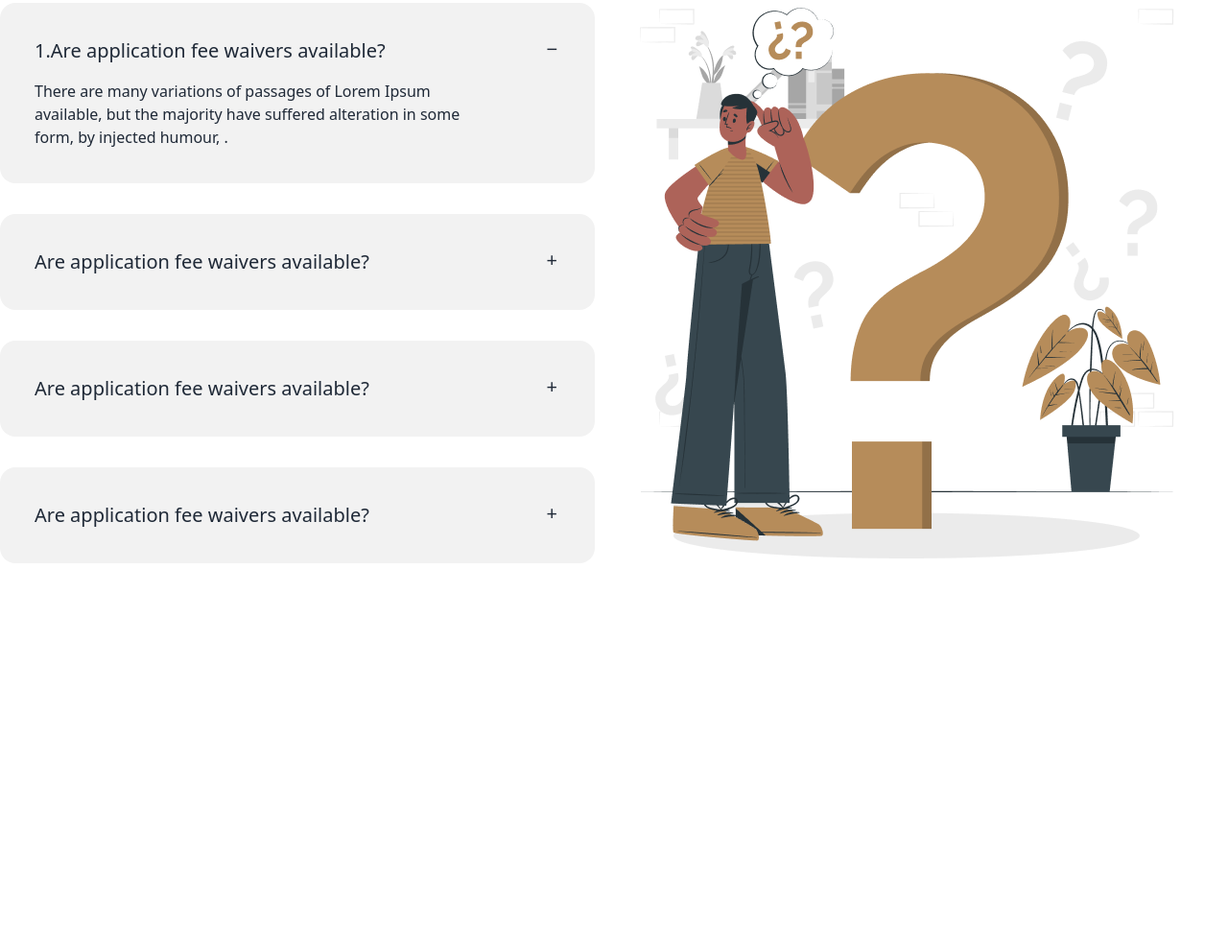
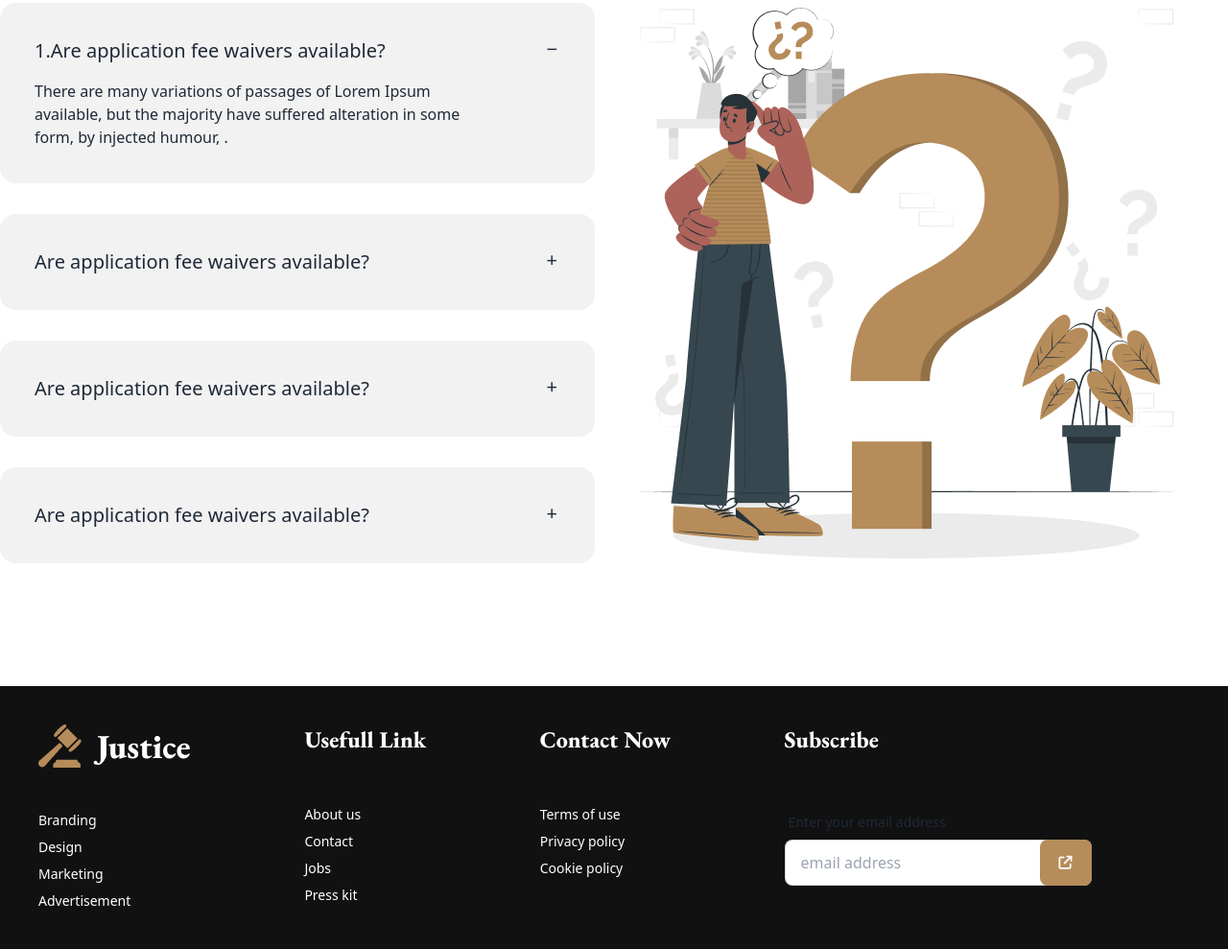
Before and after one commit to Masud-Rahman22/legal-solutions, a plain HTML site: page index.html in a window 1280 px wide. Shown: the part 3091-4080 px from the top of the page at 96% size. Before the commit the page ends 3678 px from the top, so only its background shows below. Drawn offline with nearby package versions, Linux system fonts and the light colour scheme.

Commit message:
footer section completed

```diff
--- a/index.html
+++ b/index.html
@@ -187,7 +187,8 @@
                             1.Are application fee waivers available?
                         </div>
                         <div class="collapse-content">
-                            <p>There are many variations of passages of Lorem Ipsum <br>available, but the majority have suffered alteration in some <br>form, by injected humour, . </p>
+                            <p>There are many variations of passages of Lorem Ipsum <br>available, but the majority have
+                                suffered alteration in some <br>form, by injected humour, . </p>
                         </div>
                     </div>
                     <div class="collapse collapse-plus bg-base-200 p-5">
@@ -196,7 +197,8 @@
                             Are application fee waivers available?
                         </div>
                         <div class="collapse-content">
-                            <p>There are many variations of passages of Lorem Ipsum <br>available, but the majority have suffered alteration in some <br>form, by injected humour, . </p>
+                            <p>There are many variations of passages of Lorem Ipsum <br>available, but the majority have
+                                suffered alteration in some <br>form, by injected humour, . </p>
                         </div>
                     </div>
                     <div class="collapse collapse-plus bg-base-200 p-5">
@@ -205,7 +207,8 @@
                             Are application fee waivers available?
                         </div>
                         <div class="collapse-content">
-                            <p>There are many variations of passages of Lorem Ipsum <br>available, but the majority have suffered alteration in some <br>form, by injected humour, . </p>
+                            <p>There are many variations of passages of Lorem Ipsum <br>available, but the majority have
+                                suffered alteration in some <br>form, by injected humour, . </p>
                         </div>
                     </div>
                     <div class="collapse collapse-plus bg-base-200 p-5">
@@ -214,7 +217,8 @@
                             Are application fee waivers available?
                         </div>
                         <div class="collapse-content">
-                            <p>There are many variations of passages of Lorem Ipsum <br>available, but the majority have suffered alteration in some <br>form, by injected humour, . </p>
+                            <p>There are many variations of passages of Lorem Ipsum <br>available, but the majority have
+                                suffered alteration in some <br>form, by injected humour, . </p>
                         </div>
                     </div>
                 </div>
@@ -224,9 +228,42 @@
             </div>
         </section>
     </main>
-    <footer>
-
-    </footer>
+    <section class="bg-[#111]">
+        <footer class="footer mt-32 p-10 bg-[#111] text-base-content text-white max-w-screen-xl mx-auto">
+            <div>
+                <img class="mb-9" src="./images/logo.png" alt="">
+                <a class="link link-hover">Branding</a>
+                <a class="link link-hover">Design</a>
+                <a class="link link-hover">Marketing</a>
+                <a class="link link-hover">Advertisement</a>
+            </div>
+            <div>
+                <span class=" font-Garamond text-2xl font-extrabold mb-11">Usefull Link</span>
+                <a class="link link-hover">About us</a>
+                <a class="link link-hover">Contact</a>
+                <a class="link link-hover">Jobs</a>
+                <a class="link link-hover">Press kit</a>
+            </div>
+            <div>
+                <span class=" font-Garamond text-2xl font-extrabold  mb-11">Contact Now</span>
+                <a class="link link-hover">Terms of use</a>
+                <a class="link link-hover">Privacy policy</a>
+                <a class="link link-hover">Cookie policy</a>
+            </div>
+            <div>
+                <span class=" font-Garamond text-2xl font-extrabold  mb-11">Subscribe</span>
+                <div class="form-control w-80">
+                    <label class="label">
+                        <span class="label-text">Enter your email address</span>
+                    </label>
+                    <div class="relative">
+                        <input type="text" placeholder="email address" class="input input-bordered w-full pr-16" />
+                        <button class="btn btn-primary px-5 border-0 text-white absolute top-0 right-0 bg-[#B68C5A]"><i class="fa-solid fa-arrow-up-right-from-square"></i></button>
+                    </div>
+                </div>
+            </div>
+        </footer>
+    </section>
 </body>
 
 </html>
```
